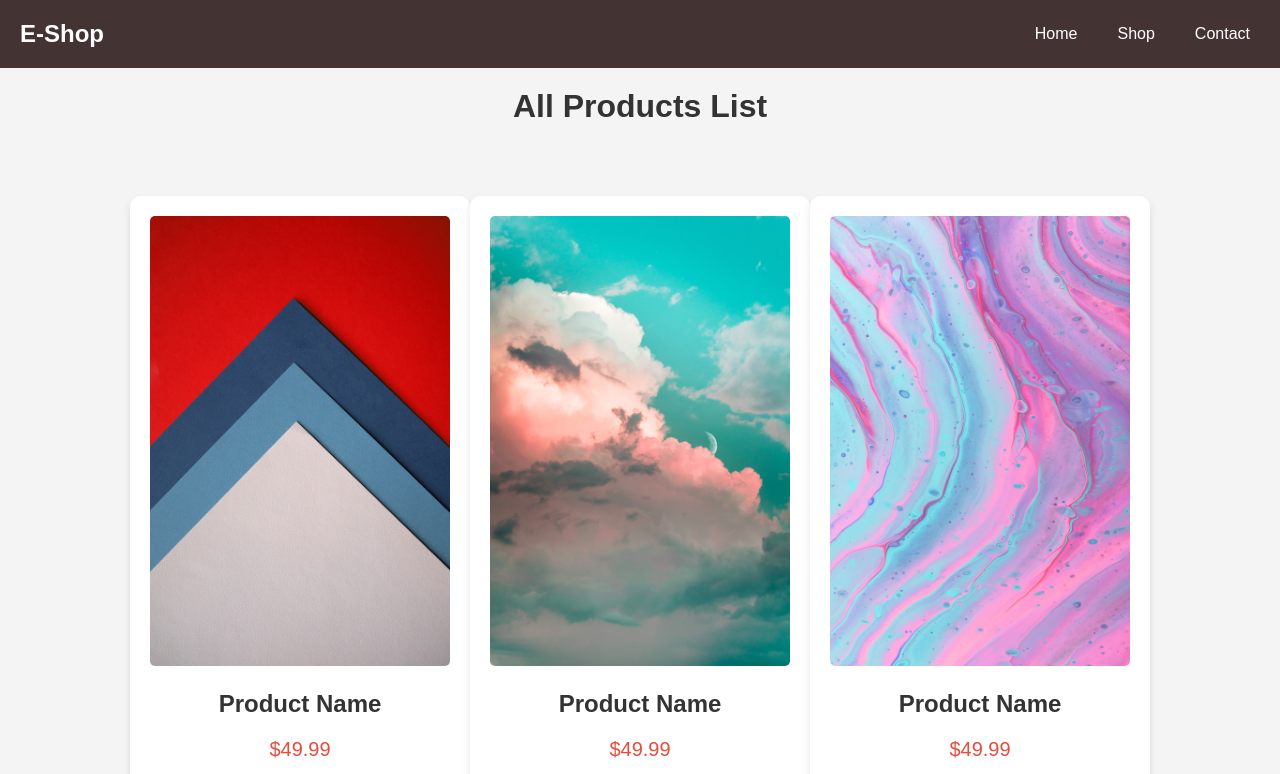
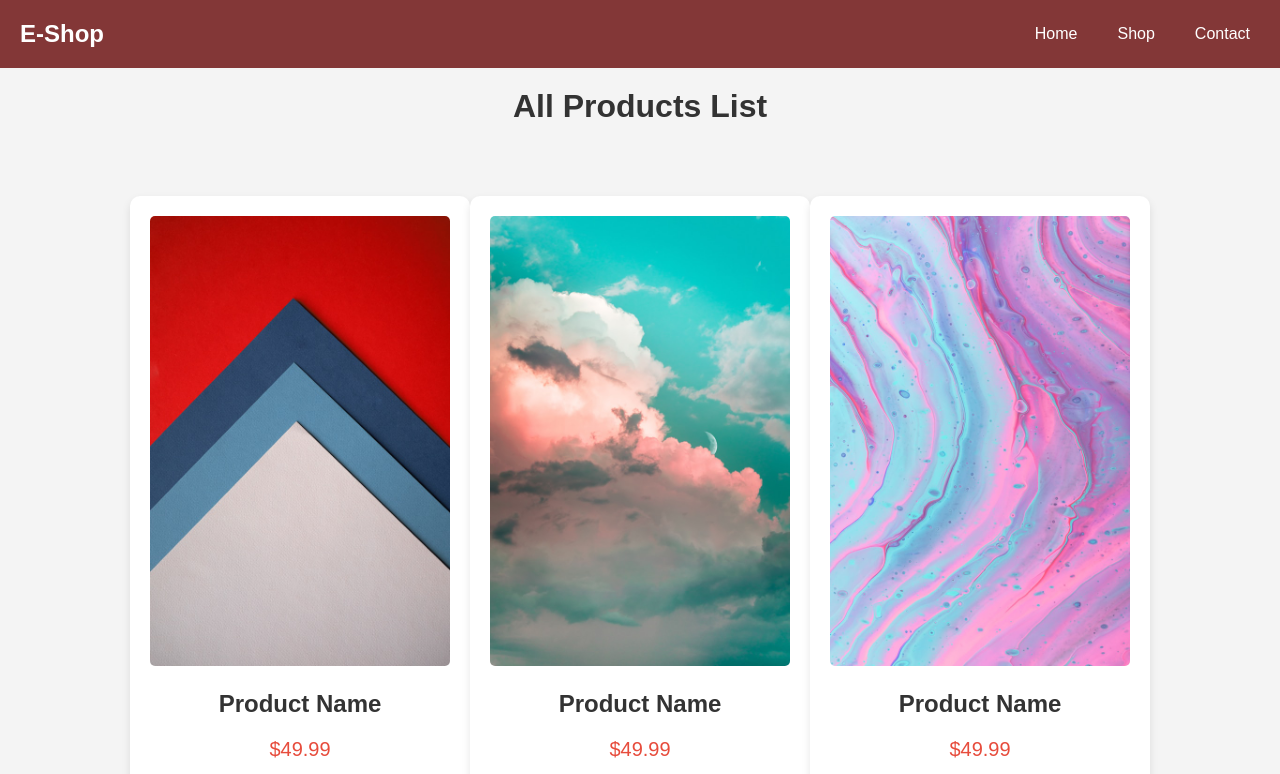
Before and after one commit to saloni027/e-commerce, a plain HTML site: page index.html in a window 1280 px wide. Shown: the top 774 px of the page. Drawn offline with Linux system fonts and the light colour scheme.

Commit message:
Update styles

```diff
--- a/styles.css
+++ b/styles.css
@@ -21,7 +21,7 @@ ul {
 
 /* Header Section */
 header {
-    background-color: #433;
+    background-color: rgb(131, 55, 55);
     color: white;
     padding: 20px;
     display: flex;
```
